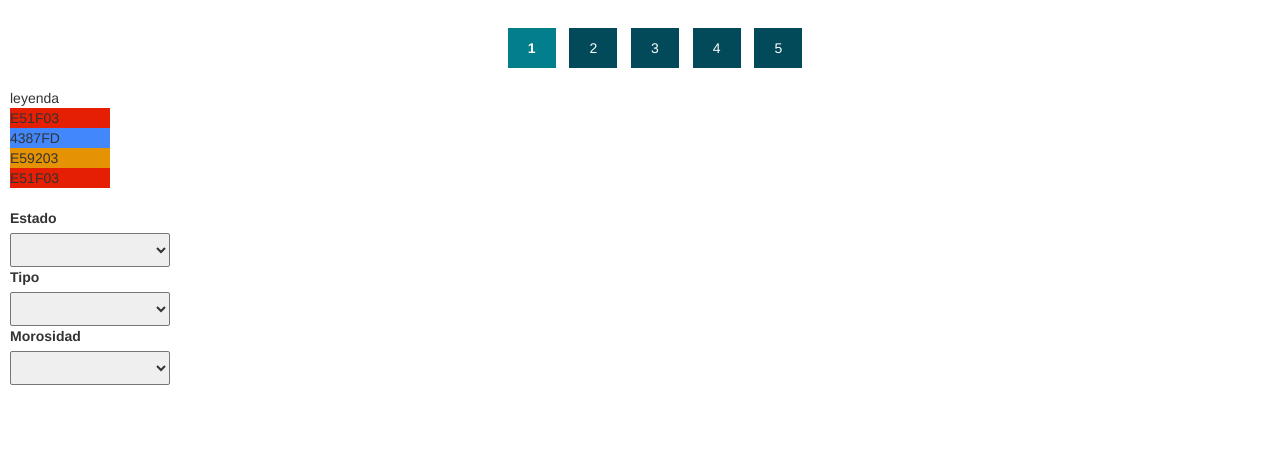
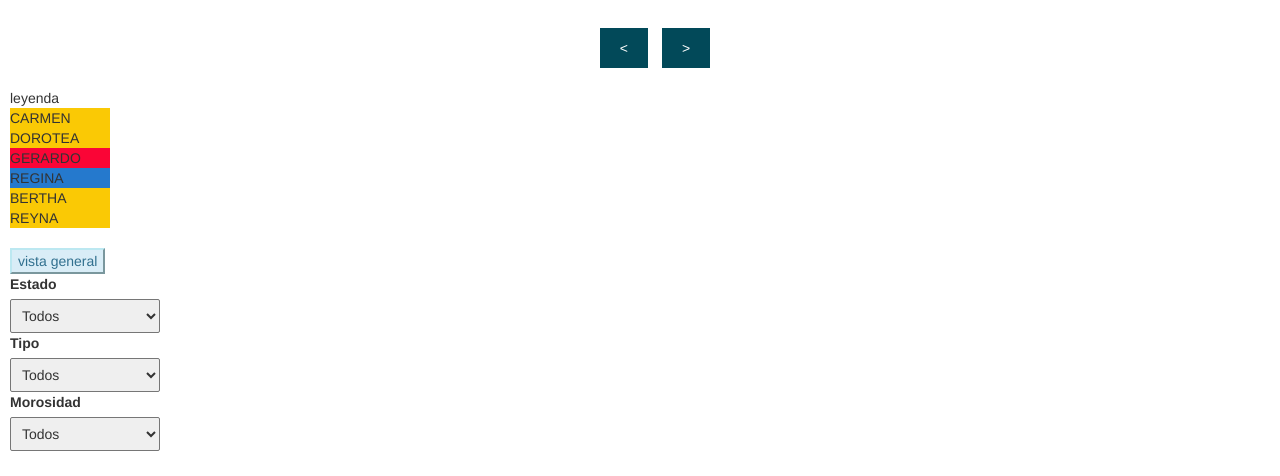
Before and after one commit to yuricha/positionmaps, a plain HTML site: page index.html in a window 1280 px wide. Shown: the part 802-1278 px from the top of the page. Before the commit the page ends 1212 px from the top, so only its background shows below. Drawn offline with Linux system fonts and the light colour scheme; some packages are replaced by stand-ins of ours.

Commit message:
add vista general, ordenar codigo

```diff
--- a/css/style.css
+++ b/css/style.css
@@ -10,7 +10,7 @@ label {
 }
 select {
     background-repeat: no-repeat;
-    width: 160px;
+    width: 150px;
     padding: 7px;
     margin-top: 8px;
     font-family: Cursive;
--- a/index.html
+++ b/index.html
@@ -19,23 +19,25 @@
 <div id="legend">
     <section class="paginacion">
         <ul>
-            <li><a href="#" class="active">1</a></li>
-            <li><a href="#">2</a></li>
-            <li><a href="#">3</a></li>
-            <li><a href="#">4</a></li>
-            <li><a href="#">5</a></li>
+            <li><a href="#"> < </a></li>
+            <li><a href="#">></a> </li>
         </ul>
     </section>
 
     leyenda
 </div>
 <div id="container-filter">
-    <fieldset class="form-group" style="width: 180px;">
+    <button class="alert-info">vista general</button>
+    <fieldset class="form-group" style="width: 154px;">
         <div class="row">
             <div class="col-md-4">
                 <label id="status">Estado</label>
                 <select name="status">
-
+                    <option value="0">Todos</option>
+                    <option value="1">PENDIENTE DE VISITA</option>
+                    <option value="2">HIZO PEDIDO</option>
+                    <option value="3">NO HIZO PEDIDO : SIN STOCK</option>
+                    <option value="4">NO HIZO PEDIDO : SIN DINERO</option>
                 </select>
             </div>
         </div>
@@ -44,7 +46,12 @@
             <div class="col-md-4">
                 <label id="tipo">Tipo</label>
                 <select name="tipo">
-
+                    <option value="0">Todos</option>
+                    <option value="1">ESPECIAL 1</option>
+                    <option value="2">CLIENTE VIP</option>
+                    <option value="3">MAYORISTA</option>
+                    <option value="4">MINORISTA</option>
+                    <option value="5">VETERINARIO</option>
                 </select>
             </div>
         </div>
@@ -53,12 +60,16 @@
             <div class="col-md-4">
             <label id="morosidad">Morosidad</label>
             <select name="morosidad">
-
+                <option value="0">Todos</option>
+                <option value="1">DEUDAS QUE SUPERAN LA FECHA DE VENCIMIENTO</option>
+                 <option value="2">DEUDA NORMAL</option>
+                 <option value="2">SIN DEUDA</option>
             </select>
             </div>
         </div>
     </fieldset>
 </div>
+<!--
 <div class="modal hide" id="pleaseWaitDialog" data-backdrop="static" data-keyboard="false">
     <div class="modal-header">
         <h1>Processing test...</h1>
@@ -69,6 +80,7 @@
         </div>
     </div>
 </div>
+-->
 <style>
     #legend {
         background: white;
--- a/js/maps.js
+++ b/js/maps.js
@@ -5,6 +5,118 @@
     ,apagar ventana flotante en cambio de direccion,, sesion
      */
 //var pinColor = "FE7569";
+
+var account= [
+    {
+        codigo : 14,
+        orden : 1,
+        nombres : "CARMEN DOROTEA",
+        apellidos : "AGUEDO URDAY",
+        direccion : "MCDO.SAN CAMILO PTO.5 CERCADO",
+        latitud : "-16.402472781080736",
+        longitud : "-71.5349422768486",
+        deudatotal : 0,
+        lineacredito : 1000,
+        titular : {
+            codigo : 5,
+            nombres : "OSCAR",
+            apellidos : "GUZMAN"
+        },
+        tipoprecio : {
+            codigo : 1
+        },
+        estadopreventa : {
+            codigo : 1
+        },
+        morosidad : {
+            codigo : 3
+        },
+        visitaclientedetalle : [
+        ]
+    },
+    {
+        codigo : 28,
+        orden : 2,
+        nombres : "GERARDO",
+        apellidos : "AMBROSIO SUCASACA",
+        direccion : "MCDO.ZAMACOLA PTO.21 C.COLORADO",
+        latitud : "-16.35162272072182",
+        longitud : "-71.56288016594772",
+        deudatotal : 3500,
+        lineacredito : 4000,
+        titular : {
+            codigo : 5,
+            nombres : "OSCAR",
+            apellidos : "GUZMAN"
+        },
+        tipoprecio : {
+            codigo : 2
+        },
+        estadopreventa : {
+            codigo : 2
+        },
+        morosidad : {
+            codigo : 1
+        },
+        visitaclientedetalle : [
+        ]
+    },
+    {
+        codigo : 32,
+        orden : 3,
+        nombres : "REGINA",
+        apellidos : "HANCO QUISPE",
+        direccion : "MCDO.STA ROSA PTO.102 CONO SUR TACNA",
+        latitud : "-16.398006919391225",
+        longitud : "-71.53760433197021",
+        deudatotal : 500,
+        lineacredito : 1000,
+        titular : {
+            codigo : 5,
+            nombres : "OSCAR",
+            apellidos : "GUZMAN"
+        },
+        tipoprecio : {
+            codigo : 1
+        },
+        estadopreventa : {
+            codigo : 4
+        },
+        morosidad : {
+            codigo : 2
+        },
+        visitaclientedetalle : [
+        ]
+    },
+    {
+        codigo : 34,
+        orden : 4,
+        nombres : "BERTHA REYNA",
+        apellidos : "ANGELO GUTIERREZ",
+        direccion : "AV AVIACION 203-A ZAMACOLA",
+        latitud : "-16.354916051799975",
+        longitud : "-71.56721331193694",
+        deudatotal : 0,
+        lineacredito : 0,
+        titular : {
+            codigo : 5,
+            nombres : "OSCAR",
+            apellidos : "GUZMAN"
+        },
+        tipoprecio : {
+            codigo : 1
+        },
+        estadopreventa : {
+            codigo : 1
+        },
+        morosidad : {
+            codigo : 3
+        },
+        visitaclientedetalle : [
+        ]
+    }
+]
+/*
 var path_coords = [{
     lat: -16.417672,
     lng: -71.517980
@@ -18,11 +130,13 @@ var path_coords = [{
     lat: -16.405176,
     lng: -71.521638
 }];
+/**/
 var path_bounds;
 var mapPosition =function(options,data){
     this.url=options.url;
     this.data = data;
     this.params = {header:null,body:null};
+    this.events();
 }
 mapPosition.prototype.queryToken=function(){
     var date = this.convertDate(new Date());
@@ -37,7 +151,10 @@ mapPosition.prototype.queryToken=function(){
         }
     });
     /**/
-    this.initialize();
+
+    this.status();
+    this.price();
+    this.morosidad();
 
 }
 mapPosition.prototype.convertDate = function(inputFormat){
@@ -73,30 +190,37 @@ mapPosition.prototype.initialize = function () {
         mapTypeId: google.maps.MapTypeId.ROADMAP
     };
     map = new google.maps.Map(mapCanvas, mapOptions);
+    this.map=map;
+
     this.drawPoints(map);
 }
 
 mapPosition.prototype.drawPoints = function(){
-    var myArray = ["4387FD","03D4E5","E503C2","E51F03","E59203","C6E503"];
+    //var myArray = ["4387FD","03D4E5","E503C2","E51F03","E59203","C6E503"];
     var eventClick = [];
     var legend = document.getElementById('legend');
     path_bounds = new google.maps.LatLngBounds();
-    for (var i = 0; i < path_coords.length; i++) {
-        var pinColor = myArray[Math.floor(Math.random() * myArray.length)];
-        this.addMarker((i + 1).toString(), path_coords[i], map,pinColor);
+    for (var i = 0; i < account.length; i++) {
+        //var pinColor = myArray[Math.floor(Math.random() * myArray.length)];
+        var arrayObjectPosition = arrayObjectIndexOf(this.estadopreventa, account[i].estadopreventa.codigo, "codigo");
+        var pinColor = this.estadopreventa[arrayObjectPosition].color;
+        var path_coords ={lat:parseFloat(account[i].latitud) ,lng: parseFloat(account[i].longitud)};
+        this.addMarker((i + 1).toString(), path_coords, map,pinColor.substring(1));
         var div = document.createElement('div');
 
-        div.innerHTML = '<div  id='+i+' style="width :100px;background-color:#'+pinColor+'"> ' +pinColor + '</div>';
+        div.innerHTML = '<div  id='+i+' style="width :100px;background-color:'+pinColor+'"> ' +account[i].nombres + '</div>';
         legend.appendChild(div);
-        eventClick[i]= $('#'+i).click({OBJ:this,latlong:path_coords[i],map:map},function(e) {
+        eventClick[i]= $('#'+i).click({OBJ:this,latlong:path_coords,map:map},function(e) {
             e.data.OBJ.selectMarker(e.data.latlong,e.data.map);
         });
         path_bounds.extend(
             new google.maps.LatLng(
-                path_coords[i].lat,
-                path_coords[i].lng));
+                account[i].latitud,
+                account[i].longitud));
+        /**/
     }
     //flightPath.setMap(map);
+
     this.resize(map);
     google.maps.event.addDomListener(window, 'resize',this.resize);
     map.controls[google.maps.ControlPosition.RIGHT_BOTTOM].push(legend);
@@ -105,6 +229,7 @@ mapPosition.prototype.drawPoints = function(){
     var container2 = document.getElementById('pleaseWaitDialog');
     map.controls[google.maps.ControlPosition.RIGHT_BOTTOM].push(container2);
     this.status();
+    /**/
 }
 
 mapPosition.prototype.addMarker= function (label,location,map,pinColor) {
@@ -200,6 +325,7 @@ mapPosition.prototype.price= function () {
             nombre : "VETERINARIO"
         }
     ]
+    this.tipoprecio= tipoprecio;
 }
 mapPosition.prototype.morosidad= function () {
 var morosidad = [
@@ -216,5 +342,23 @@ var morosidad = [
             descripcion : "SIN DEUDA"
         },
     ]
+    this.morosidad = morosidad;
+    this.initialize();
+}
+
+mapPosition.prototype.events = function(){
+    $('.alert-info').click({OBJ:this},function(e){
+        e.data.OBJ.resize(e.data.OBJ.map);
+    });
+}
+function arrayObjectIndexOf(myArray, searchTerm, property) {
+    for(var i = 0, len = myArray.length; i < len; i++) {
+        if (myArray[i][property] === searchTerm) return i;
+    }
+    return -1;
+}
+
+function insetHtmlSelect(container,arrayList){
+
 }
 /////////////////////////////////////////////////////////////////////////////////////////////////////////
```
